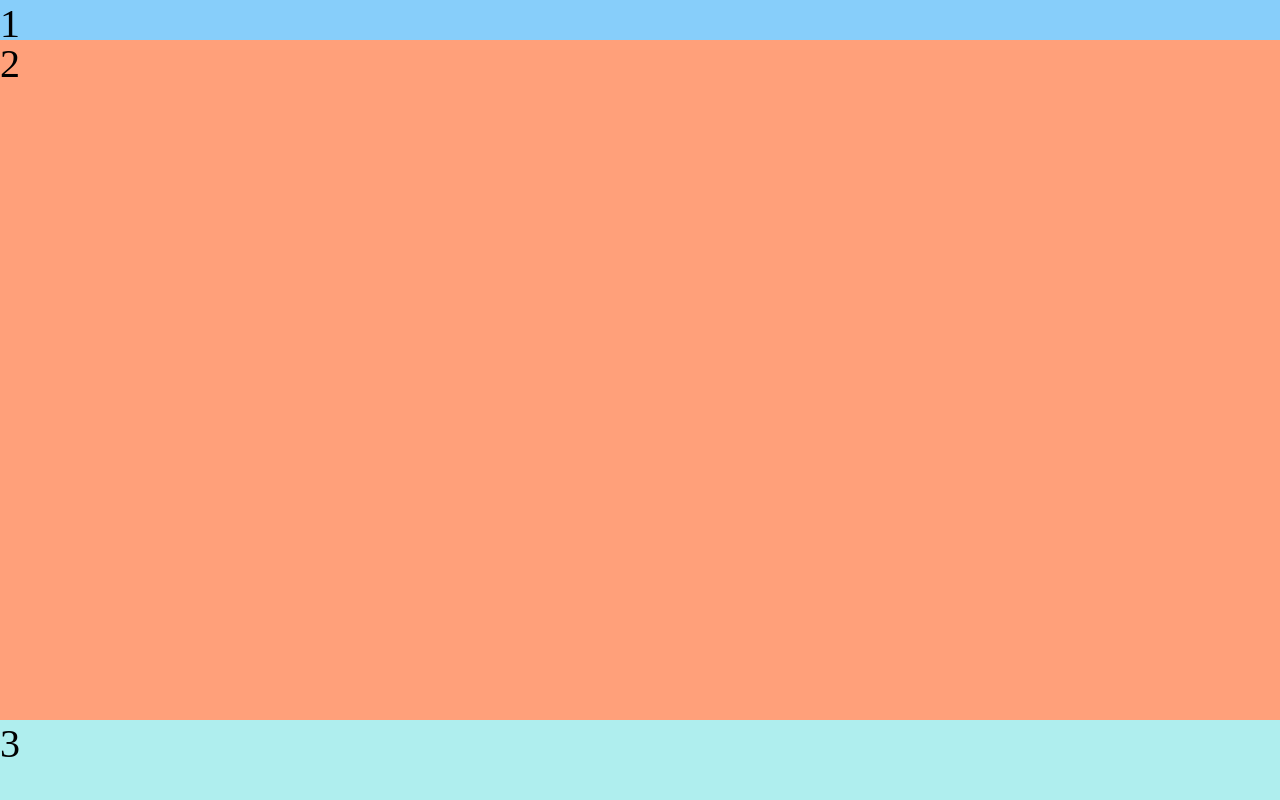
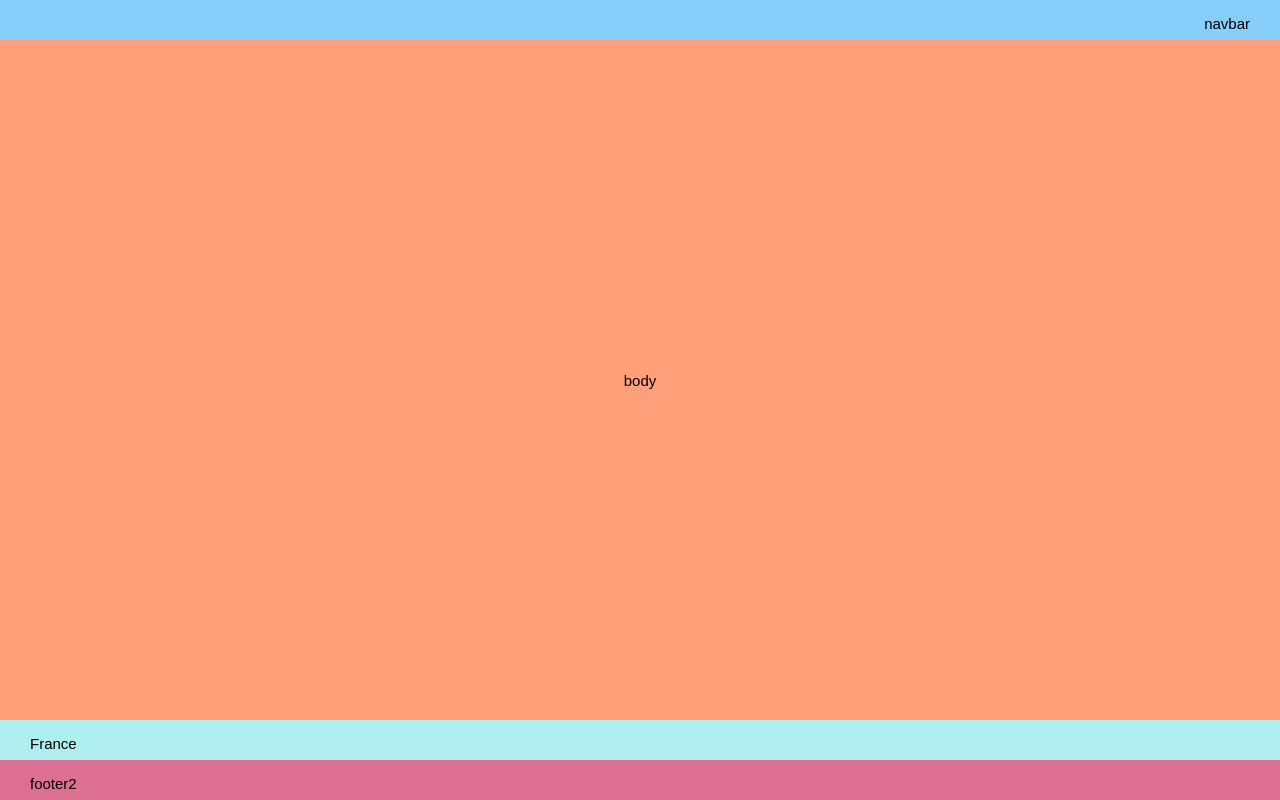
Before and after one commit to PierrickF/google-homepage, a plain HTML site: page index.html in a window 1280 px wide. Drawn offline with Linux system fonts and the light colour scheme.

Commit message:
Refined elements' layout

```diff
--- a/index.html
+++ b/index.html
@@ -8,26 +8,52 @@
                 margin: 0;
                 }
 
-            .item1{background: LightSkyBlue;}
-            .item2{background: LightSalmon;}
-            .item3{background: PaleTurquoise;}
+            .navbar{
+                background: LightSkyBlue;
+                display: flex;
+                flex-direction: row;
+                justify-content: flex-end;
+                padding: 15px 30px;
+                }
+            .body{
+                background: LightSalmon;
+                display: flex;
+                flex-direction: row;
+                justify-content: center;
+                align-items: center;
+                }
+            .footer1{
+                background: PaleTurquoise;
+                display: flex;
+                flex-direction: row;
+                padding: 15px 30px;
+                }
+
+            .footer2{
+                background: palevioletred;
+                display: flex;
+                flex-direction: row;
+                padding: 15px 30px;
+                }
 
             .container {
-                font-size: 40px;
+                font-family: arial, sans-serif;
+                font-size: 15px;
                 background: lightgrey;
                 height: 100vh;
                 width: 100vw;
                 display: grid;
-                grid-template-rows: 5% 85% 10%;
+                grid-template-rows: 5% 85% 5% 5%;
             }
         </style>
     </head>
 
     <body>
         <div class="container">
-            <div class="item1">1</div>
-            <div class="item2">2</div>
-            <div class="item3">3</div>
+            <div class="navbar">navbar</div>
+            <div class="body">body</div>
+            <div class="footer1">France</div>
+            <div class="footer2">footer2</div>
         </div>
     </body>
 </html>
```
